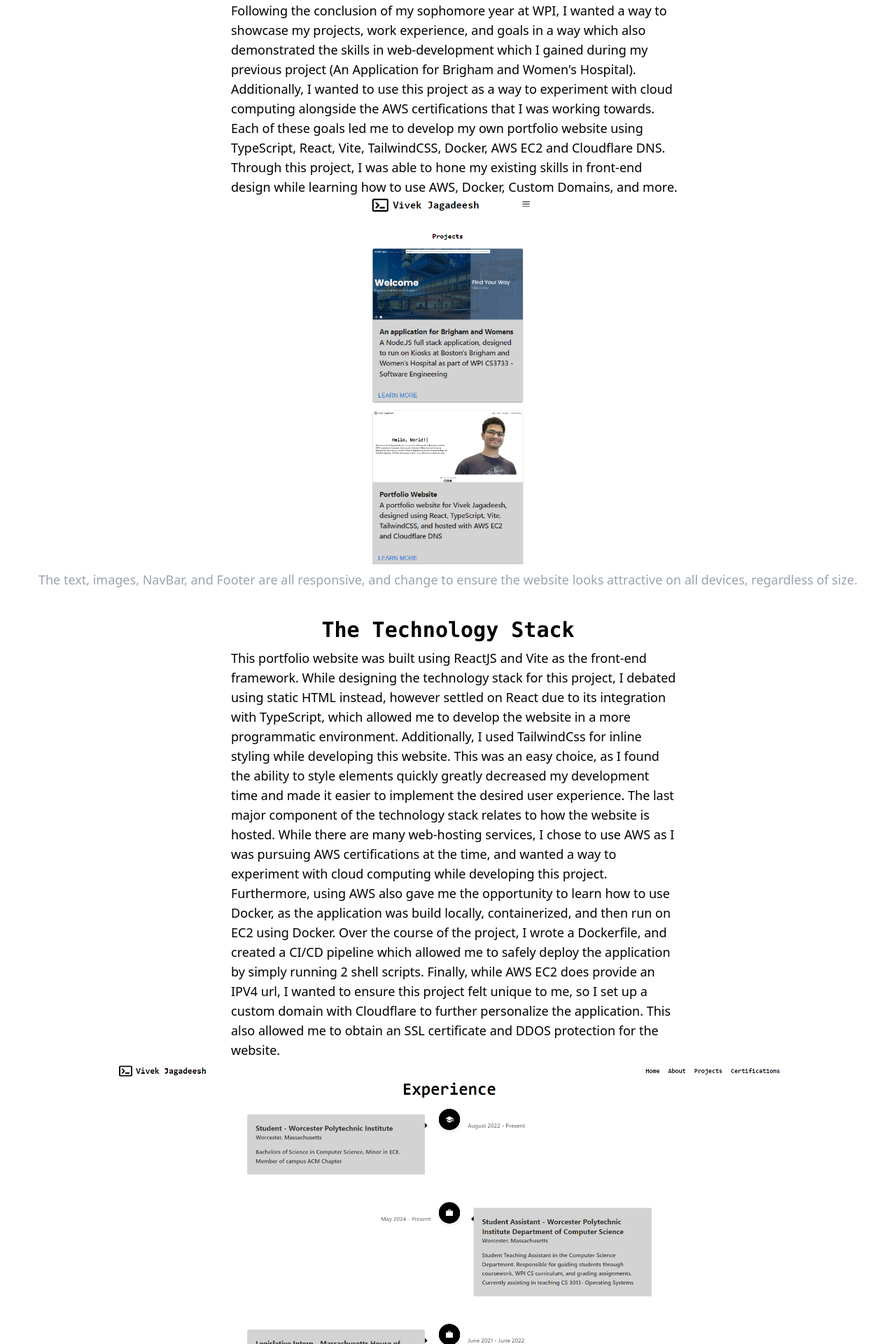
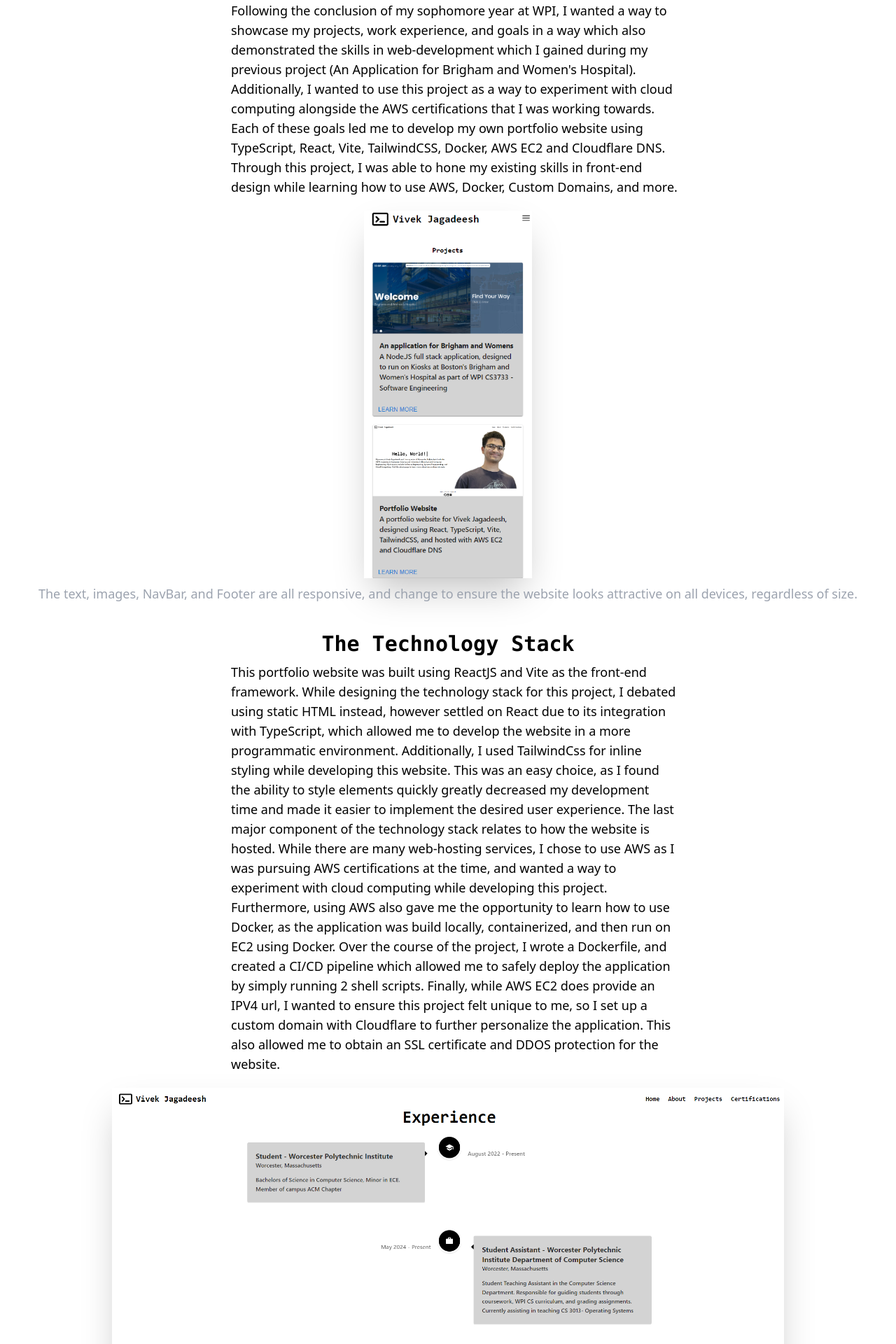
Before and after one commit to vivekjag1/portfolioWebsite, a React (Vite) app: page /portfolio in a window 1280 px wide. Shown: the part 880-2800 px from the top of the page at 70% size. Built offline with nearby package versions, Linux system fonts and the light colour scheme.

Commit message:
image styling

```diff
--- a/src/routes/PortfolioProject.tsx
+++ b/src/routes/PortfolioProject.tsx
@@ -17,8 +17,8 @@ export default function PortfolioProject(){
       <h3 className="mb-5 text-lg ">Technology Stack: Node.JS, TypeScript, React.JS, TailwindCSS, Docker,AWS EC2,
         Cloudflare
         DNS</h3>
-      <img src={portfolioHeroPage} alt="Software Engineering Team O Final Project"
-           className="w-3/4 mx-auto max-w-[70rem] max-h-full"/>
+      <img src={portfolioHeroPage} alt="Portfolio Hero Page"
+           className="w-3/4 mx-auto max-w-[70rem] max-h-full shadow-2xl"/>
       <div className="hidden md:flex justify-center">
         <Stack spacing={2} direction="row" className="items-center mt-5">
           <Button href="https://github.com/vivekjag1/portfolioWebsite" target="_blank" variant="contained"
@@ -64,8 +64,8 @@ export default function PortfolioProject(){
           Docker, Custom Domains, and more.
         </p>
       </div>
-      <img src={mobileUI} alt="Changes to the pathfinding page"
-           className="w-3/4 mx-auto max-w-[15rem] max-h-full"/>
+      <img src={mobileUI} alt="Responsive mobile UI"
+           className="w-3/4 mx-auto max-w-[15rem] max-h-full shadow-2xl mt-5"/>
       <h3 className="text-lg text-gray-400 mt-2"> The text, images, NavBar, and Footer are all responsive, and change to
         ensure the website looks attractive on all devices, regardless of size. </h3>
 
@@ -93,7 +93,7 @@ export default function PortfolioProject(){
         </p>
       </div>
       <img src={vivekAboutSection} alt="The about section of the website with a graphical resume"
-           className="w-3/4 mx-auto max-w-[70rem] max-h-full"/>
+           className="w-3/4 mx-auto max-w-[70rem] max-h-full shadow-2xl mt-5"/>
       <h3 className="text-lg text-gray-400 mt-2">One of the most interesting pages to design was the about page, which
         contains a graphical resume</h3>
       <h1 className="mb-2 mt-10 text-3xl font-bold font-mono">Results</h1>
--- a/src/routes/SoftEngProject.tsx
+++ b/src/routes/SoftEngProject.tsx
@@ -16,7 +16,7 @@ export default function SoftEngProject(){
         Version Control, UI/UX design </h3>
       <h3 className="mb-5 text-lg ">Technology Stack: Node.JS, TypeScript, React.JS, TailwindCSS, PrismaORM, PostgreSQL, ExpressJS, Auth0, AWS EC2 and RDS</h3>
       <img src={BWH} alt="Software Engineering Team O Final Project"
-           className="w-3/4 mx-auto max-w-[70rem] max-h-full"/>
+           className="w-3/4 mx-auto max-w-[70rem] max-h-full shadow-2xl"/>
       <div className="hidden md:flex justify-center">
         <Stack spacing={2} direction="row" className="items-center mt-5">
           <Button href="https://github.com/vivekjag1/CS3733TeamO" target="_blank" variant="contained"
@@ -96,7 +96,7 @@ export default function SoftEngProject(){
         </p>
       </div>
       <img src={evolution} alt="Changes to the pathfinding page"
-           className="w-3/4 mx-auto max-w-[70rem] max-h-full"/>
+           className="w-3/4 mx-auto max-w-[70rem] max-h-full mt-5"/>
       <h3 className="text-lg text-gray-400 mt-2"> Evolution of the Pathfinding page between from Iteration 1 to
         Iteration 5</h3>
       <h1 className="mb-2 mt-10 text-3xl font-bold font-mono">My Contributions and Results</h1>
@@ -130,8 +130,8 @@ export default function SoftEngProject(){
         </p>
       </div>
       <img src={finalMapedit} alt="Final Map Edit Page "
-           className="w-3/4 mx-auto max-w-[70rem] max-h-full"/>
-      <h3 className="text-lg text-gray-400 mt-2">One of my largest contributions to the team was the refactor of the map
+           className="w-3/4 mx-auto max-w-[70rem] max-h-full shadow-2xl mt-5"/>
+      <h3 className="text-lg text-gray-400 mt-2">One of my most significant contributions to the team was the refactor of the map
         edit page to the above design. </h3>
       <div className="flex flex-row items-center justify-center mt-2">
         <p className="text-lg  text-left md:w-1/2 ml-5">
```
